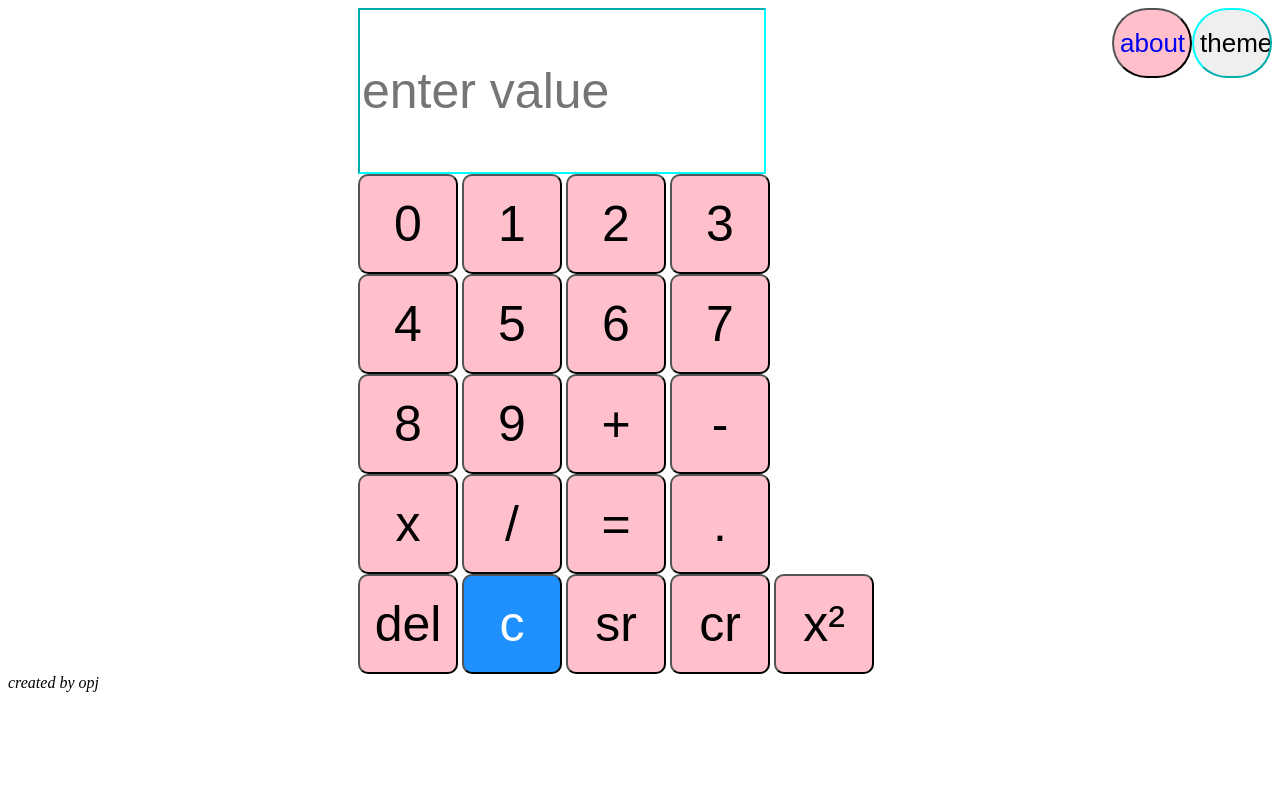
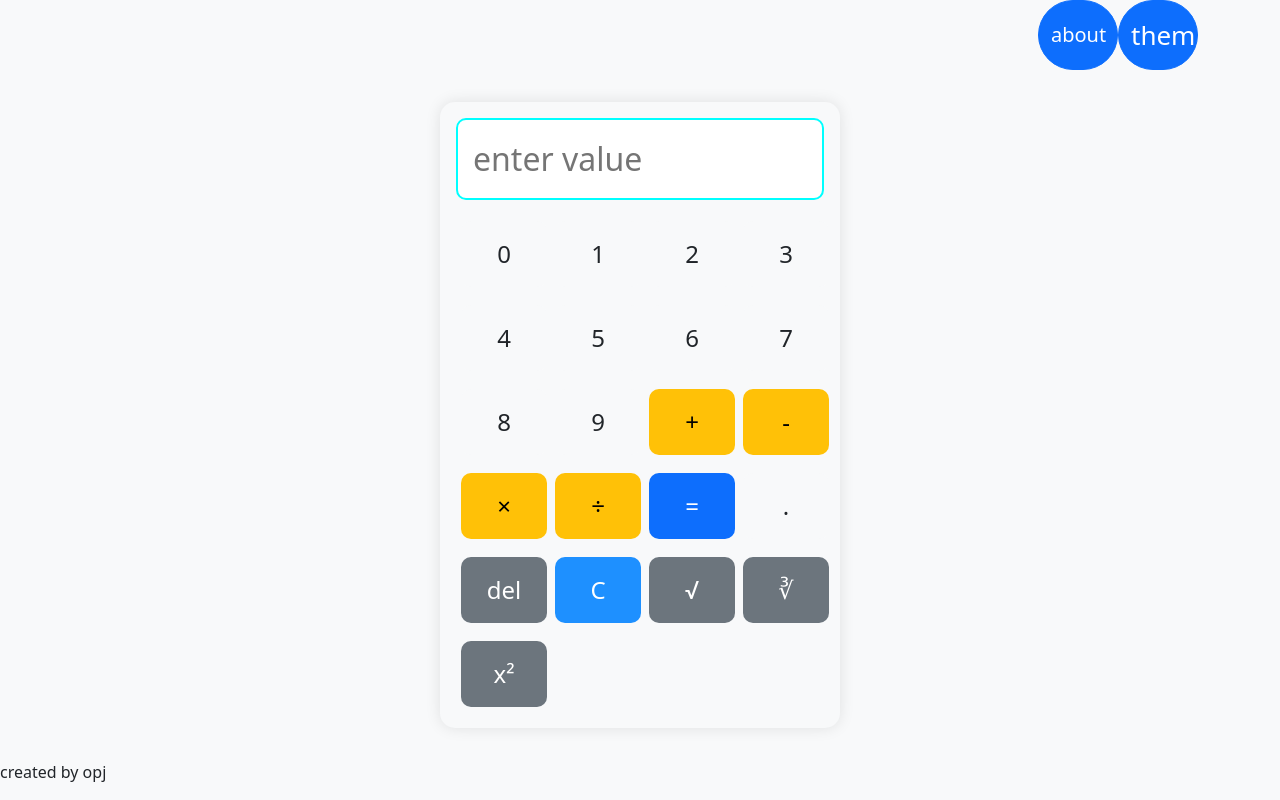
Before and after one commit to pauljude-coder/calculator, a plain HTML site: page index.html in a window 1280 px wide. Drawn offline with nearby package versions, Linux system fonts and the light colour scheme.

Commit message:
Made some chnges to the javascript again

```diff
--- a/index.html
+++ b/index.html
@@ -2,71 +2,154 @@
 <html>
     <head>
         <title>calci</title>
+        <!-- Add Bootstrap CSS -->
+        <link href="https://cdn.jsdelivr.net/npm/bootstrap@5.3.0/dist/css/bootstrap.min.css" rel="stylesheet">
+        <meta name="viewport" content="width=device-width, initial-scale=1.0">
         <style>
-            button{
-width:100px;
-height:100px;
-border-radius:10px;
-font-size:50px;
-background-color:pink;
-            }
-            input{
-                width:400px;
-                height:160px;
-                font-size:50px;
-                border-color:cyan;
-                margin-top:0px;
-            }
-            button:hover{
-                background-color:lightgreen;
-            }
-div{
-    transform:
-    perspective(1500px)
-    rortateX(15deg)
-
-}
-a{
-                text-decoration:none;
-                font-size:26px;
+            .calculator-container {
+                max-width: 400px;
+                margin: 2rem auto;
+                padding: 1rem;
+                background-color: #f8f9fa;
+                border-radius: 15px;
+                box-shadow: 0 0 15px rgba(0,0,0,0.1);
             }
 
+            /* Mobile-first styles */
+            @media (max-width: 576px) {
+                .calculator-container {
+                    max-width: 100%;
+                    margin: 1rem auto;
+                    padding: 0.5rem;
+                }
+
+                .calc-button {
+                    padding: 10px !important;
+                    font-size: 1.2rem !important;
+                    margin: 2px !important;
+                }
+
+                .calc-input {
+                    font-size: 1.5rem !important;
+                    padding: 10px !important;
+                }
+
+                .theme-button {
+                    width: 60px !important;
+                    height: 50px !important;
+                    font-size: 0.9rem !important;
+                }
+            }
+
+            .calc-button {
+                width: 100%;
+                height: auto;
+                padding: 15px;
+                margin: 5px;
+                border-radius: 10px;
+                font-size: 1.5rem;
+                background-color: pink;
+                border: none;
+                transition: all 0.3s ease;
+            }
+
+            .calc-button:hover {
+                background-color: lightgreen;
+                transform: scale(0.98);
+            }
+
+            .calc-input {
+                width: 100%;
+                height: auto;
+                padding: 15px;
+                font-size: 2rem;
+                border: 2px solid cyan;
+                border-radius: 10px;
+                margin-bottom: 1rem;
+            }
+
+            .theme-button {
+                width: 80px;
+                height: 70px;
+                border-radius: 50px;
+                font-size: 1rem;
+            }
+
+            /* Add these new button color classes */
+            .calc-button.number {
+                background-color: #f8f9fa;
+                color: #212529;
+            }
+
+            .calc-button.operator {
+                background-color: #ffc107;
+                color: #000;
+            }
+
+            .calc-button.function {
+                background-color: #6c757d;
+                color: white;
+            }
+
+            .calc-button.equals {
+                background-color: #0d6efd;
+                color: white;
+            }
+
+            .calc-button:hover {
+                filter: brightness(90%);
+                transform: scale(0.98);
+            }
         </style>
     </head>
-    <body>
-        <input type="button" onclick="gFunction()"  ondblclick='xFunction()' value="theme" id="hg"  style="font-size:26px;">
-        <button id="bb"><a href="about.html" >about</a></button>
-        <div class="cont" id="sd">
-            <div class="calci">
-                <input type="text" id="tf" placeholder="enter value">
-            </div>
-            <div ClassName="btns">
-<button onclick="AT_add(0)" id="a" class="styled-button">0</button>
-<button onclick="AT_add(1)" id="b"class="styled-button">1</button>
-<button onclick="AT_add(2)" id="c"class="styled-button">2</button>
-<button onclick="AT_add(3)" id="d"class="styled-button">3</button><br>
-<button onclick="AT_add(4)" id="e"class="styled-button">4</button>
-<button onclick="AT_add(5)" id="f"class="styled-button">5</button>
-<button onclick="AT_add(6)" id="g"class="styled-button">6</button>
-<button onclick="AT_add(7)" id="h"class="styled-button">7</button><br>
-<button onclick="AT_add(8)" id="j"class="styled-button">8</button>
-<button onclick="AT_add(9)" id="k"class="styled-button">9</button>
-<button onclick="AT_add('+')" id="m"class="styled-button">+</button>
-            <button onclick="AT_add('-')" id="n"class="styled-button">-</button><br>
-            <button onclick="AT_add('*')" id="p"class="styled-button">x</button>
-            <button onclick="AT_add('/')" id="q"class="styled-button">/</button>
-            <button onclick="exe()" id="r">=</button>
-            <button onclick="AT_add('.')" id="s"class="styled-button">.</button><br>
-<button onclick="cancel()" id="t"class="styled-button">del</button>
-<button onclick="clr()" id="dg">c</button>
-<button onclick="sqrt()" id="v"class="styled-button">sr</button>
-<button onclick="cbrt()" id="w"class="styled-button">cr</button>
-<button onclick="appendToDisplay('^2')">x²</button>
+    <body class="bg-light">
+        <div class="container">
+            <div class="row justify-content-end mb-3">
+                <div class="col-auto">
+                    <input type="button" class="btn btn-primary theme-button" onclick="gFunction()" ondblclick='xFunction()' value="theme" id="hg">
+                    <button id="bb" class="btn btn-primary theme-button"><a href="about.html" class="text-white text-decoration-none">about</a></button>
+                </div>
             </div>
 
+            <div class="calculator-container" id="sd">
+                <div class="calci">
+                    <input type="text" id="tf" class="calc-input" placeholder="enter value">
+                </div>
+                <div class="row g-2">
+                    <!-- Replace the buttons section -->
+                    <div class="col-3"><button onclick="AT_add(0)" id="a" class="calc-button number">0</button></div>
+                    <div class="col-3"><button onclick="AT_add(1)" id="b" class="calc-button number">1</button></div>
+                    <div class="col-3"><button onclick="AT_add(2)" id="c" class="calc-button number">2</button></div>
+                    <div class="col-3"><button onclick="AT_add(3)" id="d" class="calc-button number">3</button></div>
 
+                    <div class="col-3"><button onclick="AT_add(4)" id="e" class="calc-button number">4</button></div>
+                    <div class="col-3"><button onclick="AT_add(5)" id="f" class="calc-button number">5</button></div>
+                    <div class="col-3"><button onclick="AT_add(6)" id="g" class="calc-button number">6</button></div>
+                    <div class="col-3"><button onclick="AT_add(7)" id="h" class="calc-button number">7</button></div>
 
+                    <div class="col-3"><button onclick="AT_add(8)" id="j" class="calc-button number">8</button></div>
+                    <div class="col-3"><button onclick="AT_add(9)" id="k" class="calc-button number">9</button></div>
+                    <div class="col-3"><button onclick="AT_add('+')" id="m" class="calc-button operator">+</button></div>
+                    <div class="col-3"><button onclick="AT_add('-')" id="n" class="calc-button operator">-</button></div>
+
+                    <div class="col-3"><button onclick="AT_add('*')" id="p" class="calc-button operator">×</button></div>
+                    <div class="col-3"><button onclick="AT_add('/')" id="q" class="calc-button operator">÷</button></div>
+                    <div class="col-3"><button onclick="exe()" id="r" class="calc-button equals">=</button></div>
+                    <div class="col-3"><button onclick="AT_add('.')" id="s" class="calc-button number">.</button></div>
+
+                    <div class="col-3"><button onclick="cancel()" id="t" class="calc-button function">del</button></div>
+                    <div class="col-3"><button onclick="clr()" id="dg" class="calc-button function">C</button></div>
+                    <div class="col-3"><button onclick="sqrt()" id="v" class="calc-button function">√</button></div>
+                    <div class="col-3"><button onclick="cbrt()" id="w" class="calc-button function">∛</button></div>
+
+                    <div class="col-3"><button onclick="appendToDisplay('^2')" class="calc-button function">x²</button></div>
+                </div>
+            </div>
         </div>
+
+        <!-- Add Bootstrap JS and its dependencies -->
+        <script src="https://cdn.jsdelivr.net/npm/bootstrap@5.3.0/dist/js/bootstrap.bundle.min.js"></script>
+
         <script>var
 val=document.getElementById('tf')
 
@@ -114,9 +197,6 @@ function cbrt(){
      document.getElementById('hg').style.float="right"
       document.getElementById('hg').style.textAlign='center'
 </script>
-        <script>
-            document.getElementById('sd').style.marginLeft='350px'
-        </script>
 <script>
      document.getElementById('bb').style.float="right"
      document.getElementById('bb').style.width='80px'
@@ -125,27 +205,55 @@ function cbrt(){
      document.getElementById('bb').style.borderRadius='50px'
 </script>
         <script>
-            function gFunction(){
-                document.body.style.backgroundColor='coral'
-                document.getElementById('a').style.backgroundColor='yellow'
-                document.getElementById('b').style.backgroundColor='yellow'
-                document.getElementById('c').style.backgroundColor='yellow'
-                document.getElementById('d').style.backgroundColor='yellow'
-                document.getElementById('e').style.backgroundColor='yellow'
-                document.getElementById('f').style.backgroundColor='yellow'
-                document.getElementById('g').style.backgroundColor='yellow'
-                document.getElementById('h').style.backgroundColor='yellow'
-                document.getElementById('j').style.backgroundColor='yellow'
-                document.getElementById('k').style.backgroundColor='yellow'
-                document.getElementById('m').style.backgroundColor='yellow'
-                document.getElementById('n').style.backgroundColor='yellow'
-                document.getElementById('p').style.backgroundColor='yellow'
-                document.getElementById('q').style.backgroundColor='yellow'
-                document.getElementById('r').style.backgroundColor='yellow'
-                document.getElementById('s').style.backgroundColor='yellow'
-                document.getElementById('t').style.backgroundColor='yellow'
-                document.getElementById('v').style.backgroundColor='yellow'
-                document.getElementById('w').style.backgroundColor='yellow'
+            function gFunction() {
+                const themes = {
+                    default: {
+                        background: '#f8f9fa',
+                        numbers: '#e9ecef',
+                        operators: '#ffc107',
+                        functions: '#6c757d',
+                        equals: '#0d6efd'
+                    },
+                    dark: {
+                        background: '#212529',
+                        numbers: '#495057',
+                        operators: '#fd7e14',
+                        functions: '#adb5bd',
+                        equals: '#0dcaf0'
+                    },
+                    colorful: {
+                        background: '#fff',
+                        numbers: '#4dd4ac',
+                        operators: '#ff9a8b',
+                        functions: '#95a5a6',
+                        equals: '#7f8fff'
+                    }
+                };
+
+                // Cycle through themes
+                const currentTheme = document.body.getAttribute('data-theme') || 'default';
+                const themeKeys = Object.keys(themes);
+                const nextThemeIndex = (themeKeys.indexOf(currentTheme) + 1) % themeKeys.length;
+                const nextTheme = themeKeys[nextThemeIndex];
+                const colors = themes[nextTheme];
+
+                // Apply the theme
+                document.body.setAttribute('data-theme', nextTheme);
+                document.body.style.backgroundColor = colors.background;
+
+                // Update button colors
+                document.querySelectorAll('.calc-button.number').forEach(btn => {
+                    btn.style.backgroundColor = colors.numbers;
+                });
+                document.querySelectorAll('.calc-button.operator').forEach(btn => {
+                    btn.style.backgroundColor = colors.operators;
+                });
+                document.querySelectorAll('.calc-button.function').forEach(btn => {
+                    btn.style.backgroundColor = colors.functions;
+                });
+                document.querySelectorAll('.calc-button.equals').forEach(btn => {
+                    btn.style.backgroundColor = colors.equals;
+                });
             }
         </script>
 
```
